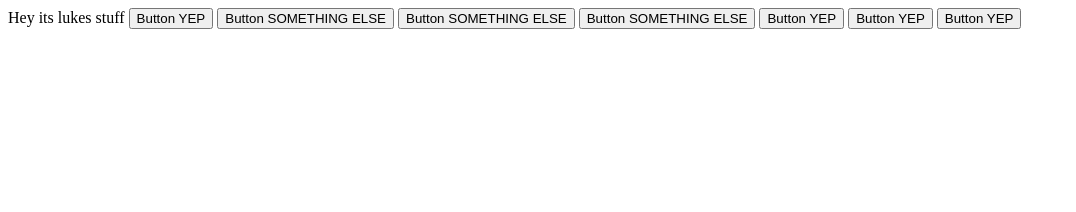
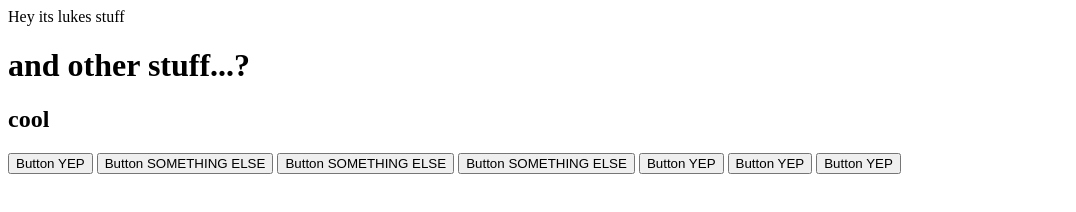
Before and after one commit to lukeschunk/branchPractice, a plain HTML site: page index.html in a window 1280 px wide. Shown: the whole page, without its empty margins (0-1076 px from the left). Drawn offline with Linux system fonts and the light colour scheme.

Commit message:
Changes to be committed:   modified:   index.html

```diff
--- a/index.html
+++ b/index.html
@@ -6,6 +6,9 @@
   </head>
   <body>
     Hey its lukes stuff
+
+    <h1> and other stuff...?</h1>
+    <h2> cool </h2>
     <button>Button YEP</button>
     <button>Button SOMETHING ELSE</button>
     <button>Button SOMETHING ELSE</button>
@@ -13,5 +16,7 @@
     <button>Button YEP</button>
     <button>Button YEP</button>
     <button>Button YEP</button>
+
+
   </body>
 </html>
```
